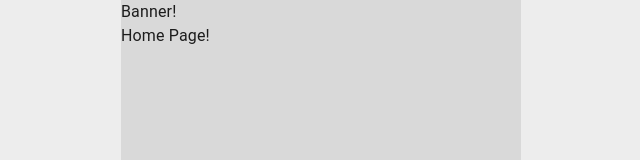
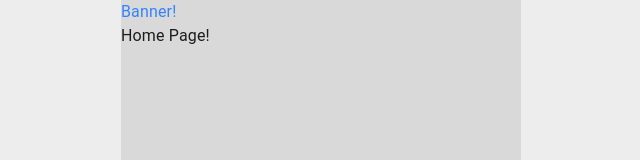
Before and after one commit to gerleven/StarWars-Characters, a React (Vite) app: page / in a window 1280 px wide. Shown: the top 160 px of the page, without its empty margins (319-959 px from the left). Built offline with nearby package versions, Linux system fonts and the light colour scheme.

Commit message:
create a custom theme provider with mui

```diff
--- a/src/routes/root-page.tsx
+++ b/src/routes/root-page.tsx
@@ -1,8 +1,10 @@
 import { Outlet } from "react-router-dom";
 import "../App.css";
-import { Stack } from "@mui/material";
+import { Stack, Typography, useTheme } from "@mui/material";
+
 
 const RootPage = () => {
+    const theme = useTheme();
   return (
     <>
       <Stack
@@ -17,7 +19,7 @@ const RootPage = () => {
           justifyContent={"start"}
           alignItems={"strech"}
         >
-          <div>Banner!</div>
+          <div><Typography color={theme.palette.primary.main}>Banner!</Typography></div>
           <Outlet />
         </Stack>
       </Stack>
--- /dev/null
+++ b/src/theme/custom-theme.tsx
@@ -0,0 +1,23 @@
+import { createTheme } from "@mui/material/styles";
+
+let theme = createTheme({
+  palette: {
+    primary: { main: "#3483FA" },
+    secondary: {
+      main: "rgba(65, 137, 230, 0.15);",
+    },
+    common: { black: "#000000);", white: "#FFFFFF" },
+    grey: { 100: "#ededed", 200: "#d9d9d9", 300: "rgba(0, 0, 0, 0.55);" },
+  },
+  components: {
+    MuiButtonBase: {
+      defaultProps: {
+        disableRipple: true,
+      },
+      styleOverrides: {},
+    },
+  },
+  typography: {},
+});
+
+export default theme;
```
Also changed, not shown: src/main.tsx (+7 -1 lines).
